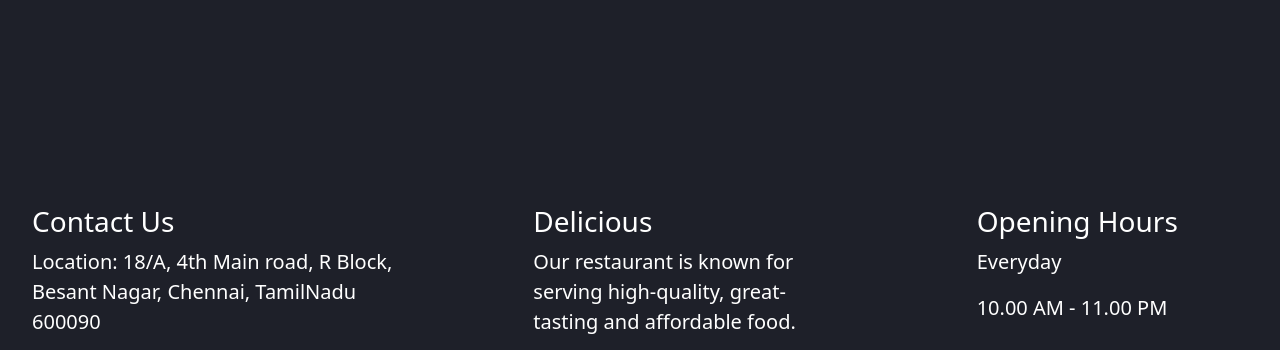
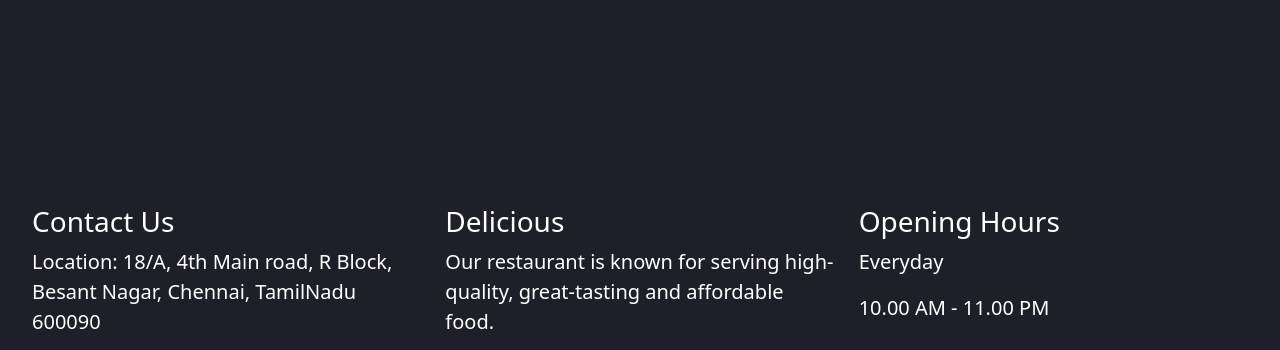
Before and after one commit to saravana-raja/delicious-restaurant, a plain HTML site: page contact.html in a window 1280 px wide. Shown: the part 75-425 px from the top of the page. Drawn offline with nearby package versions, Linux system fonts and the light colour scheme.

Commit message:
updated contact

```diff
--- a/contact.html
+++ b/contact.html
@@ -54,14 +54,14 @@
 
 
   <div class="container-fluid contact" style="padding-top: 200px; padding-bottom: 130px;">
-    <div class="row justify-content-center">
-      <div class="col-lg-4 col-md-12">
+    <div class="row text-left">
+      <div class="col-sm-4">
         <h3>Contact Us</h3>
         <p style="font-size: 20px;">Location: 18/A, 4th Main road, R Block, Besant Nagar, Chennai, TamilNadu 600090</p>
         <p style="font-size: 20px;">Call: 1-800-948-8488</p>
         <p style="font-size: 20px;">contact@delicious.com</p>
       </div>
-      <div class="col-lg-4 col-md-12" style="padding-left: 100px;">
+      <div class="col-sm-4">
         <h3>Delicious</h3>
         <p style="font-size: 20px;">Our restaurant is known for serving high-quality, great-tasting and affordable food.
         </p>
@@ -91,7 +91,7 @@
             d="M8 0a8 8 0 0 0-2.915 15.452c-.07-.633-.134-1.606.027-2.297.146-.625.938-3.977.938-3.977s-.239-.479-.239-1.187c0-1.113.645-1.943 1.448-1.943.682 0 1.012.512 1.012 1.127 0 .686-.437 1.712-.663 2.663-.188.796.4 1.446 1.185 1.446 1.422 0 2.515-1.5 2.515-3.664 0-1.915-1.377-3.254-3.342-3.254-2.276 0-3.612 1.707-3.612 3.471 0 .688.265 1.425.595 1.826a.24.24 0 0 1 .056.23c-.061.252-.196.796-.222.907-.035.146-.116.177-.268.107-1-.465-1.624-1.926-1.624-3.1 0-2.523 1.834-4.84 5.286-4.84 2.775 0 4.932 1.977 4.932 4.62 0 2.757-1.739 4.976-4.151 4.976-.811 0-1.573-.421-1.834-.919l-.498 1.902c-.181.695-.669 1.566-.995 2.097A8 8 0 1 0 8 0z" />
         </svg>
       </div>
-      <div class="col-lg-4 col-md-12" style="padding-left: 130px;">
+      <div class="col-sm-4">
         <h3>Opening Hours</h3>
         <p style="font-size: 20px;">Everyday</p>
         <p style="font-size: 20px;">10.00 AM - 11.00 PM</p>
```
